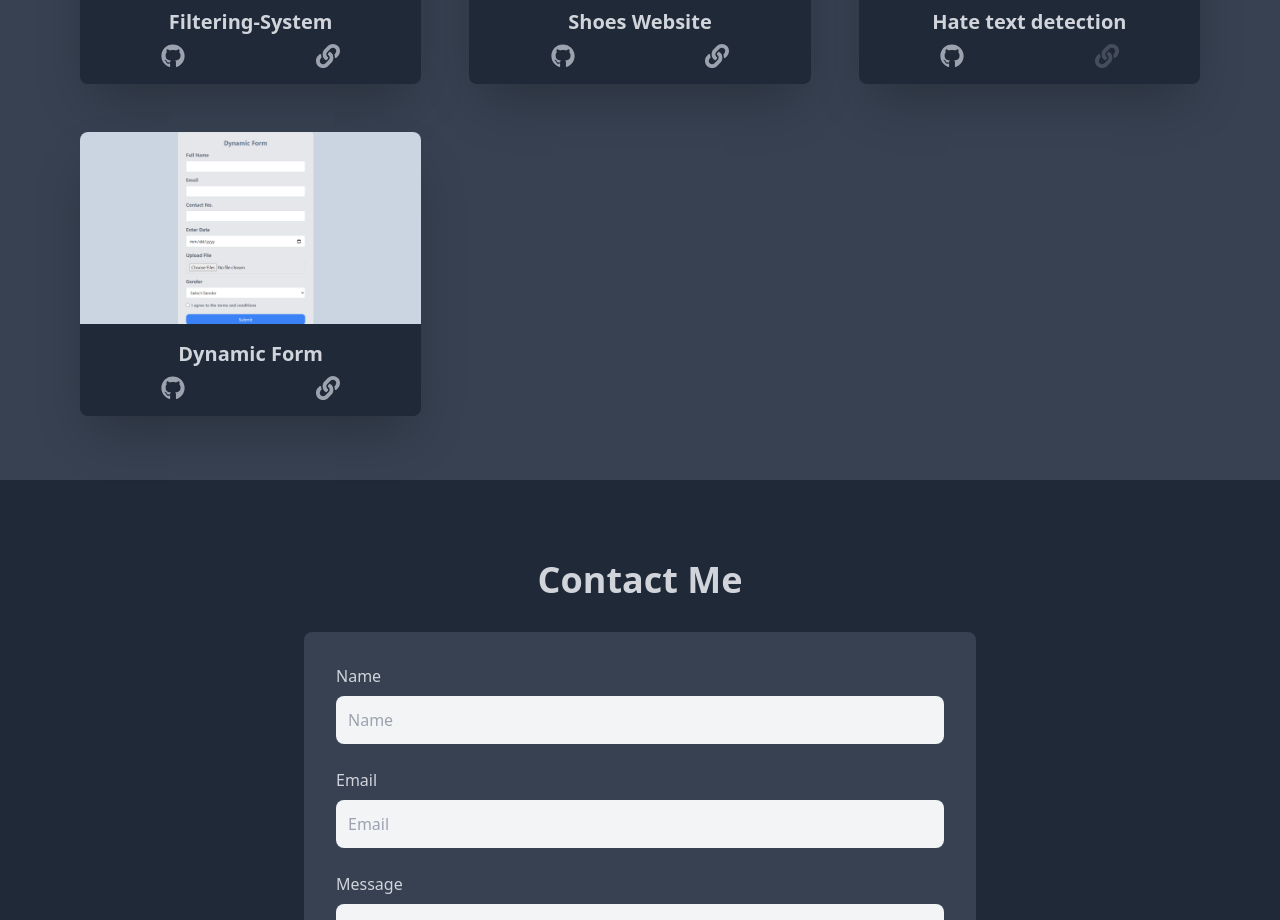
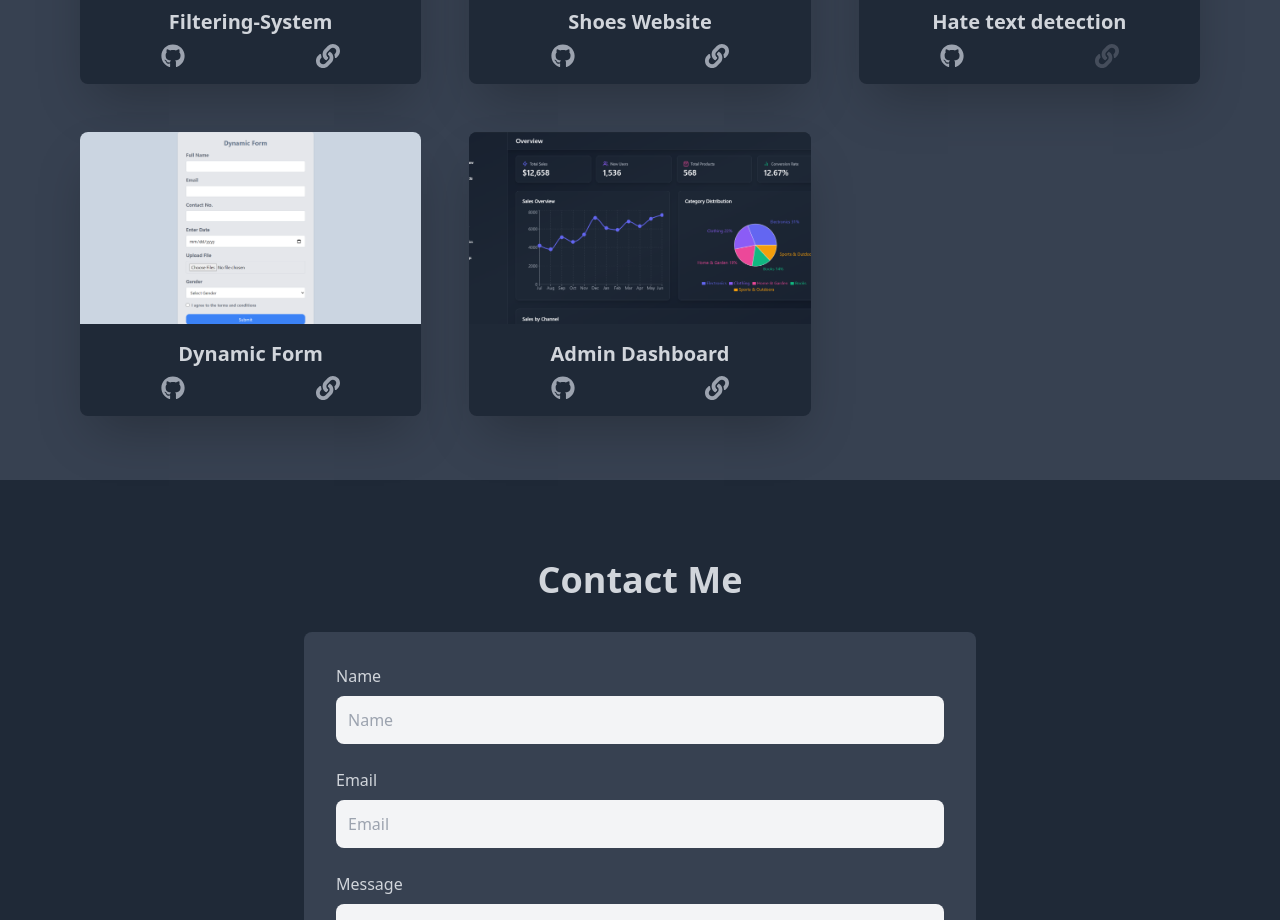
Before and after one commit to Santos2175/Portfolio, a React (Vite) app: page / in a window 1280 px wide. Shown: the part 2320-3240 px from the top of the page. Built offline with nearby package versions, Linux system fonts and the light colour scheme; no server answers.

Commit message:
feat(all): admin dashboard project added

```diff
--- a/src/components/utilities/projectInfo.ts
+++ b/src/components/utilities/projectInfo.ts
@@ -5,7 +5,7 @@ import shoesWebsite from '../../assets/img/shoesWebsite.png';
 import shoppingCart from '../../assets/img/shoppingCart.png';
 import hateTextDetection from '../../assets/img/hateTextDetection.png';
 import dynamicForm from '../../assets/img/dynamicForm.png';
-//structure of project
+import adminDashboard from '../../assets/img/adminDashboard.png';
 
 interface Project {
   id: number;
@@ -73,4 +73,12 @@ export const projects: Project[] = [
     liveLink: 'dynamic-form-azure.vercel.app/',
     isLiveDisabled: false,
   },
+  {
+    id: 8,
+    title: 'Admin Dashboard',
+    image: adminDashboard,
+    codeLink: 'https://github.com/Santos2175/Admin-Dashboard',
+    liveLink: 'https://admin-dashboard-topaz-seven-38.vercel.app/',
+    isLiveDisabled: false,
+  },
 ];
```
Also changed, not shown: src/assets/img/adminDashboard.png (added).
